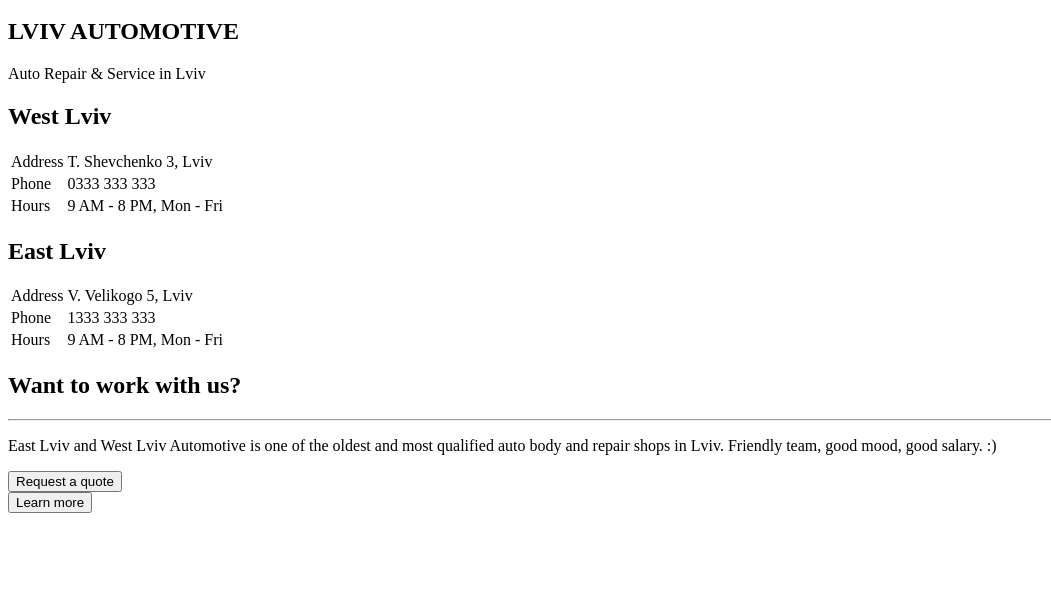
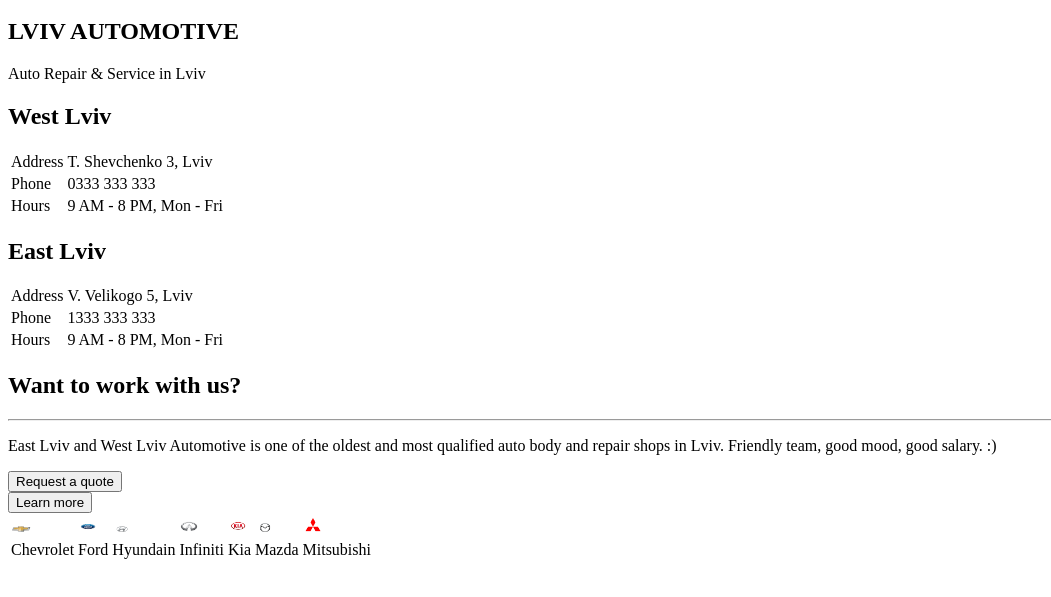
Before and after one commit to StasivY/lviv-automotive, a plain HTML site: page index.html in a window 1280 px wide. Shown: the part 161-758 px from the top of the page, without its empty margins (0-1051 px from the left). Drawn offline with Linux system fonts and the light colour scheme.

Commit message:
add a table

```diff
--- a/index.html
+++ b/index.html
@@ -92,7 +92,55 @@
                 <button>Request a quote</button>
         </div>  <button>Learn more</button>
         </section>
-
-
+        <section>
+        <table>
+            <tr>
+               <td>
+               <img width="20" src="img/chevrolet.webp" alt="Chevrolet">
+               </td>
+               <td>
+               <img width="20" src="img/ford.webp" alt="Ford">
+               </td>
+               <td>
+               <img width="20" src="img/hyundain.webp" alt="Hyundain">
+               </td>
+               <td>
+               <img width="20" src="img/infiniti.webp" alt="Infiniti">
+               </td>
+               <td>
+               <img width="20" src="img/kia.webp" alt="Kia">
+               </td>
+               <td>
+               <img width="20" src="img/mazda.webp" alt="Mazda">
+               </td>
+               <td>
+               <img width="20" src="img/mitsubishi.webp" alt="Mitsubishi">
+               </td>
+            </tr>
+            <tr>
+               <td>
+                 Chevrolet
+               </td>
+               <td>
+                 Ford
+               </td>
+               <td>
+                 Hyundain
+               </td>
+               <td>
+                 Infiniti
+               </td>
+               <td>
+                 Kia
+               </td>
+               <td>
+                 Mazda
+               </td>
+               <td>
+                 Mitsubishi
+               </td>
+            </tr>
+        </table>
+        </section>
 </body>
 </html>
```
Also changed, not shown: img/chevrolet.webp (added), img/ford.webp (added), img/hyundain.webp (added), img/infiniti.webp (added), img/kia.webp (added), img/mazda.webp (added), img/mitsubishi.webp (added).
